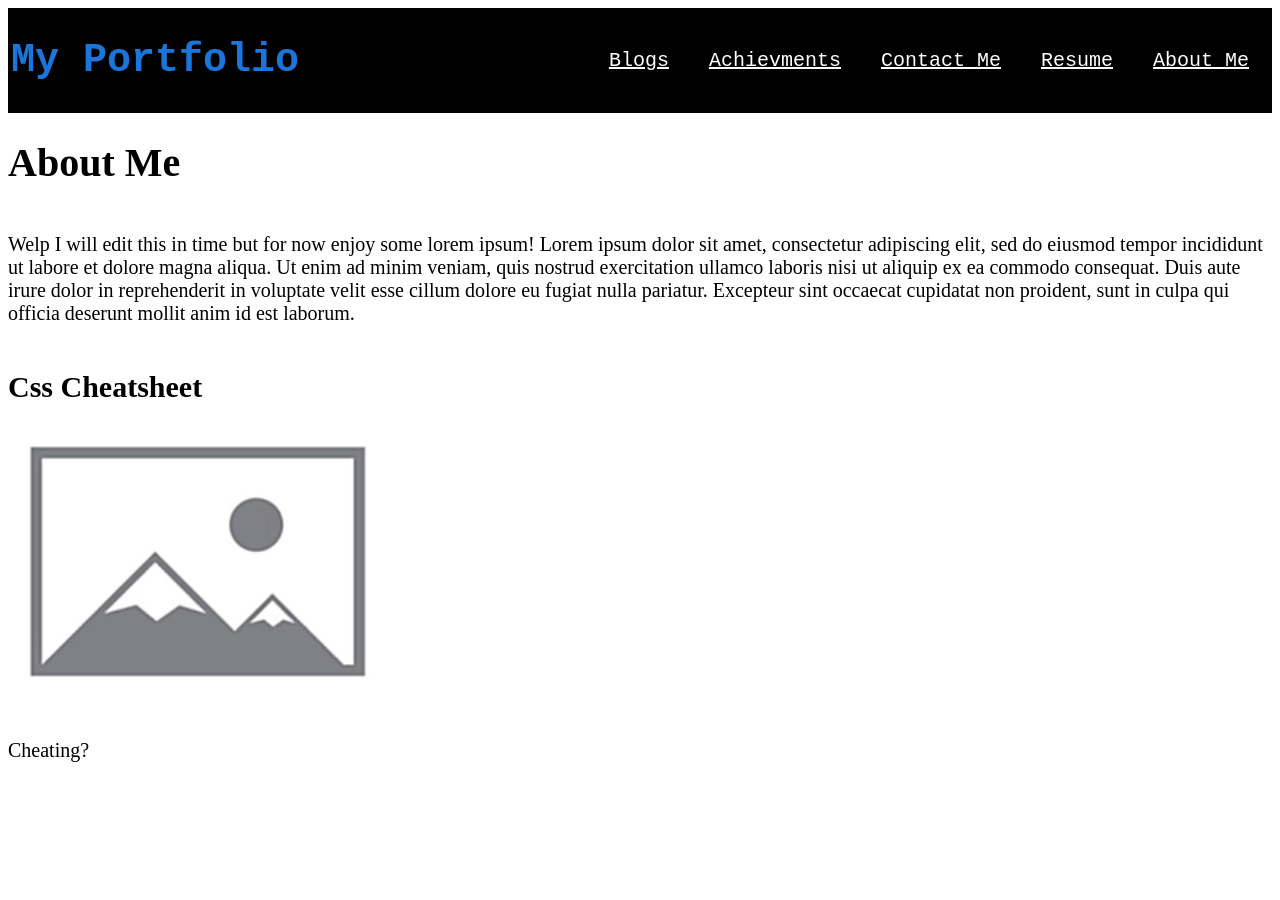
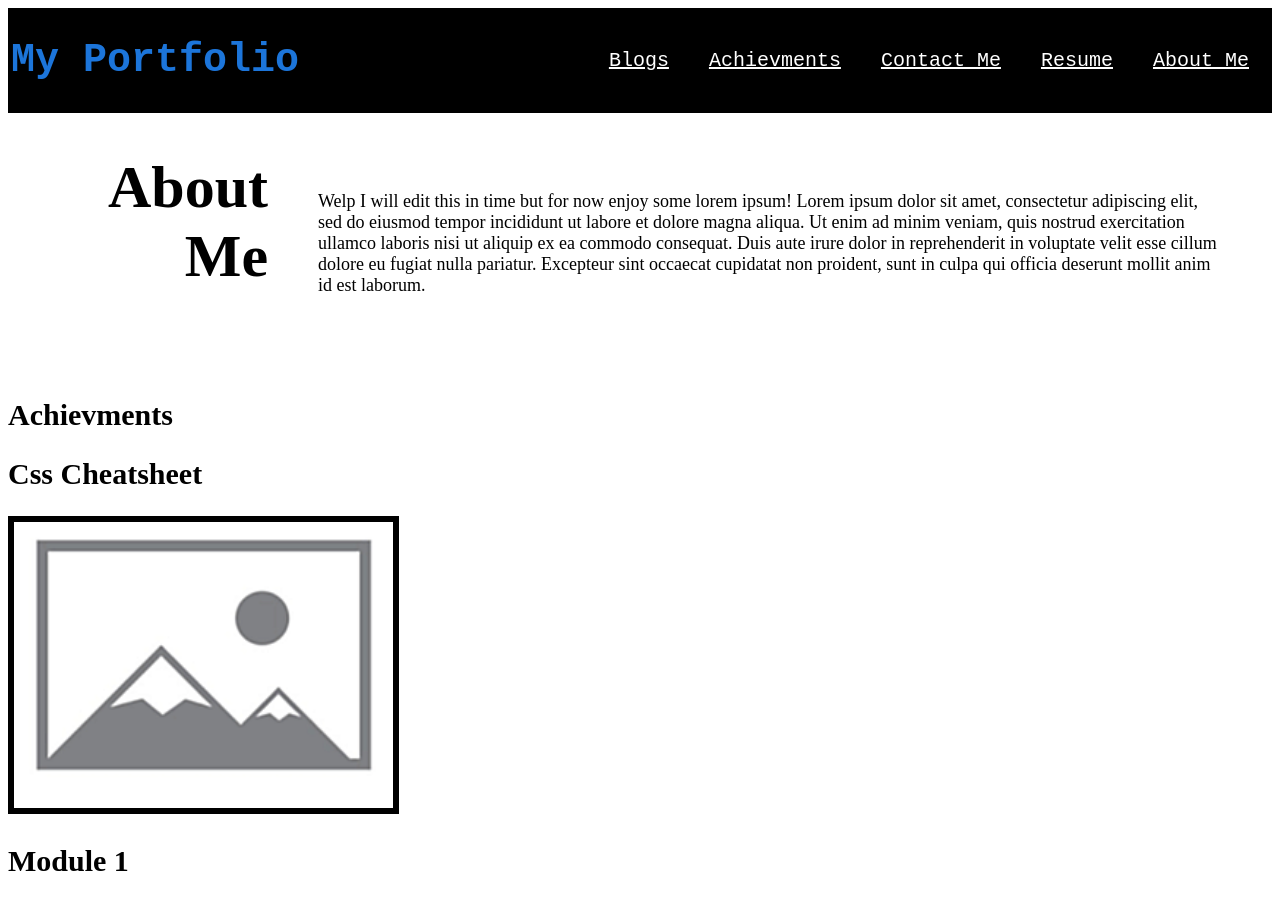
Before and after one commit to UCarr81/My-Portfolio, a plain HTML site: page index.html in a window 1280 px wide. Shown: the top 900 px of the page. Drawn offline with Linux system fonts and the light colour scheme.

Commit message:
added placeholder images and updated About Me

```diff
--- a/Assets/style.css
+++ b/Assets/style.css
@@ -40,13 +40,31 @@ nav a:hover {
 }
 
 main {
+    font-size: 150%;
     display: flex;
-    flex-direction: column;
+    flex-direction: row;
+    padding-left: 100px;
+    text-align: right;
+}
+
+main p {
+    font-size: 60%;
+    padding: 60px 50px;
+    text-align: left;
+
+}
+
+article h1 {
+    font-size: 150%;
 }
 
 img {
     width: 30%;
+    border: 6px solid black;
 }
+
+
+
 
 @media screen and (max-width: 768px) {
     header {
--- a/index.html
+++ b/index.html
@@ -27,13 +27,21 @@
     <main>
         <h1>About Me</h1>
         <p>Welp I will edit this in time but for now enjoy some lorem ipsum! Lorem ipsum dolor sit amet, consectetur adipiscing elit, sed do eiusmod tempor incididunt ut labore et dolore magna aliqua. Ut enim ad minim veniam, quis nostrud exercitation ullamco laboris nisi ut aliquip ex ea commodo consequat. Duis aute irure dolor in reprehenderit in voluptate velit esse cillum dolore eu fugiat nulla pariatur. Excepteur sint occaecat cupidatat non proident, sunt in culpa qui officia deserunt mollit anim id est laborum.</p>
-        <section class="box-1">
+    </main>
+
+    <article class="Achievments">
+        <h1>Achievments</h1>
+        <section class="box1">
             <h2>Css Cheatsheet</h2>
             <img
             src="Images/placeholderimage.png"
             alt="place holder image"/>
-            <p>Cheating?</p>
         </section>
+        <section class="box2">
+            <h2>Module 1</h2>
+            <img src="Images/placeholderimage.png"/>
+        </section>
+    </article>
 
-    </main>
+
 </html>
```
